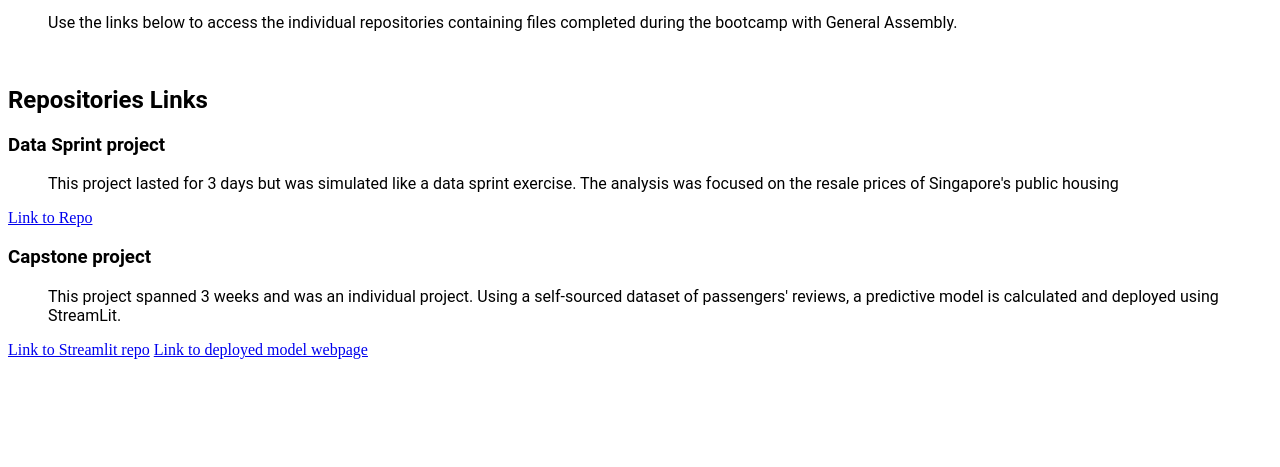
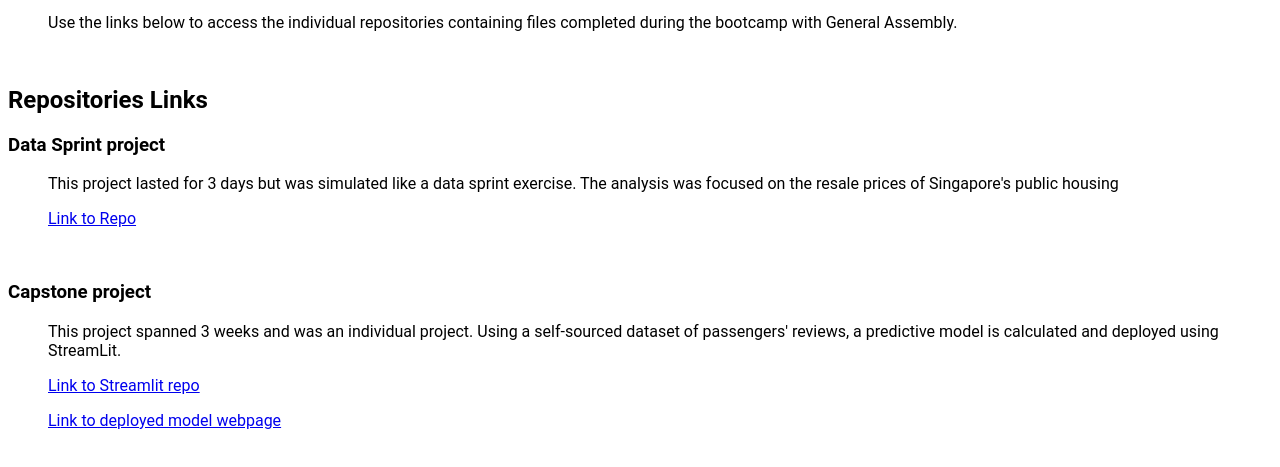
Before and after one commit to zh-bib/zh-bib.github.io, a plain HTML site: page index.html in a window 1280 px wide. Shown: the part 103-570 px from the top of the page. Drawn offline with Linux system fonts and the light colour scheme; a web font is replaced by a local one.

Commit message:
Update index.html
Edited tab title text.
Inserted indent for links too

```diff
--- a/index.html
+++ b/index.html
@@ -2,7 +2,7 @@
 <html>
 
 <head>
-    <title>Google Fonts Example</title>
+    <title>Phang Zi Han | e-Portfolio on GitHub Pages</title>
     <link rel="preconnect" href="https://fonts.googleapis.com/">
     <link href="https://fonts.googleapis.com//css2?family=Roboto&display=swap" rel="stylesheet">
     <style>
@@ -28,13 +28,13 @@
 
 <h3> Data Sprint project</h3>
 <p style="margin-left:2.5em"> This project lasted for 3 days but was simulated like a data sprint exercise. The analysis was focused on the resale prices of Singapore's public housing</p>
-<a href="https://github.com/zh-bib/GA-HDB">Link to Repo</a>
+<p style="margin-left:2.5em"><a href="https://github.com/zh-bib/GA-HDB">Link to Repo</a></p>
 <br>
 
 <h3> Capstone project</h3>
 <p style="margin-left:2.5em">This project spanned 3 weeks and was an individual project. Using a self-sourced dataset of passengers' reviews, a predictive model is calculated and deployed using StreamLit.</p>
-<a href="https://github.com/zh-bib/deploy-streamlit">Link to Streamlit repo</a>
-<a href="https://github.com/zh-bib/deploy-streamlit">Link to deployed model webpage</a>
+<p style="margin-left:2.5em"><a href="https://github.com/zh-bib/deploy-streamlit">Link to Streamlit repo</a></p>
+<p style="margin-left:2.5em"><a href="https://github.com/zh-bib/deploy-streamlit">Link to deployed model webpage</a></p>
 <br>
 
 </body>
```
